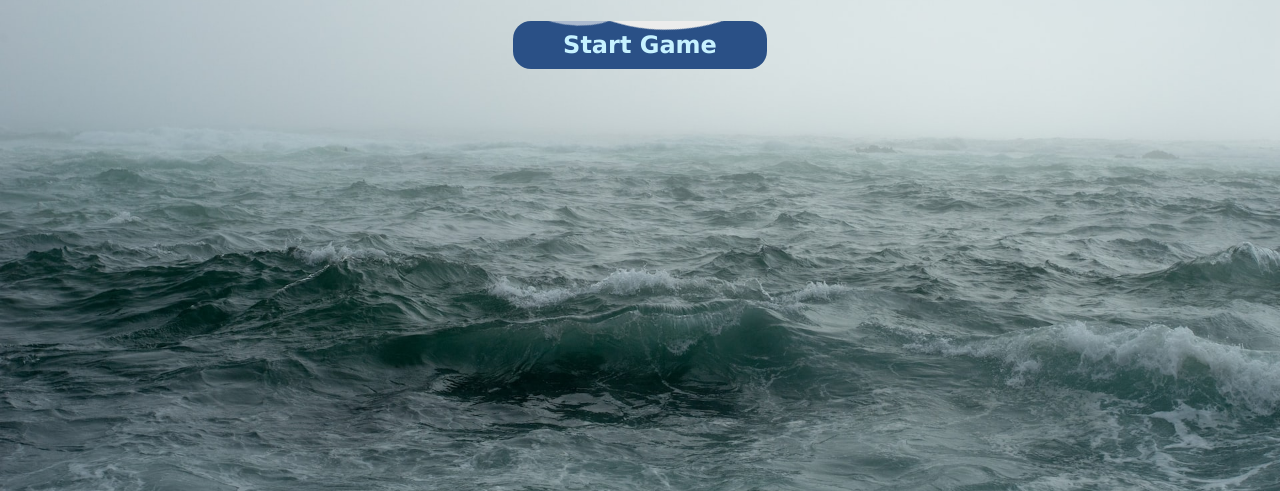
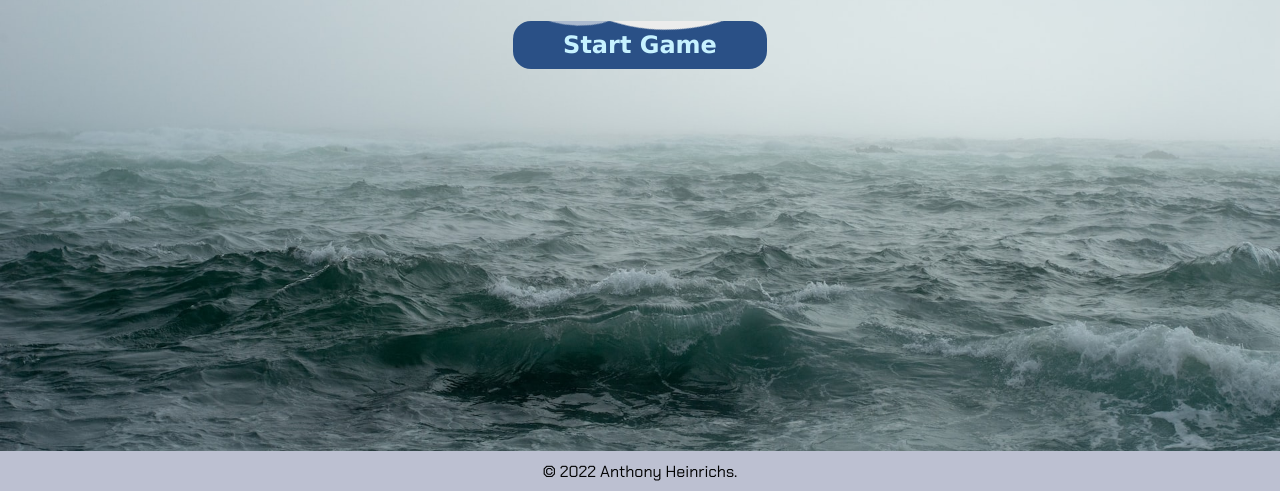
Before and after one commit to AnthonyHeinrichs/odin-battleship, a website built with webpack: page dist/index.html in a window 1280 px wide. Shown: the part 309-800 px from the top of the page. Built offline with nearby package versions, Linux system fonts and the light colour scheme.

Commit message:
Added footer and updated readme file

```diff
--- a/src/components/initial-page-load.js
+++ b/src/components/initial-page-load.js
@@ -130,6 +130,15 @@ const initialPageLoad = (playerOneGameboard, playerTwoGameboard) => {
   newGameButton.classList.add("endBtn");
   newGameButton.innerText = "Play again";
   buttonDiv.appendChild(newGameButton);
+
+  const footer = document.createElement("footer")
+  footer.classList.add("footer")
+  mainDiv.appendChild(footer)
+
+  const copy = document.createElement("p")
+  copy.classList.add("copy")
+  copy.innerText = `© ${new Date().getFullYear()} Anthony Heinrichs.`
+  footer.appendChild(copy)
 };
 
 export default initialPageLoad;
--- a/src/global-styles.css
+++ b/src/global-styles.css
@@ -1,4 +1,5 @@
 @import url('https://fonts.googleapis.com/css2?family=Bangers&display=swap');
+@import url('https://fonts.googleapis.com/css2?family=Chakra+Petch:wght@400;500;600&display=swap');
 
 body {
   margin: 0;
@@ -70,3 +71,18 @@ h2, h3 {
 	50% { background-position: 100% 50%; }
 	100% { background-position: 0px 50%; }
 }
+
+.footer {
+  position: absolute;
+  height: 40px;
+  background-color: rgb(188, 192, 209);
+  width: 100%;
+  bottom: 0;
+  display: flex;
+  justify-content: center;
+  align-items: center;
+}
+
+.copy {
+  font-family: 'Chakra Petch', Arial, Helvetica, sans-serif;
+}
```
Also changed, not shown: README.md, dist/main.js.
